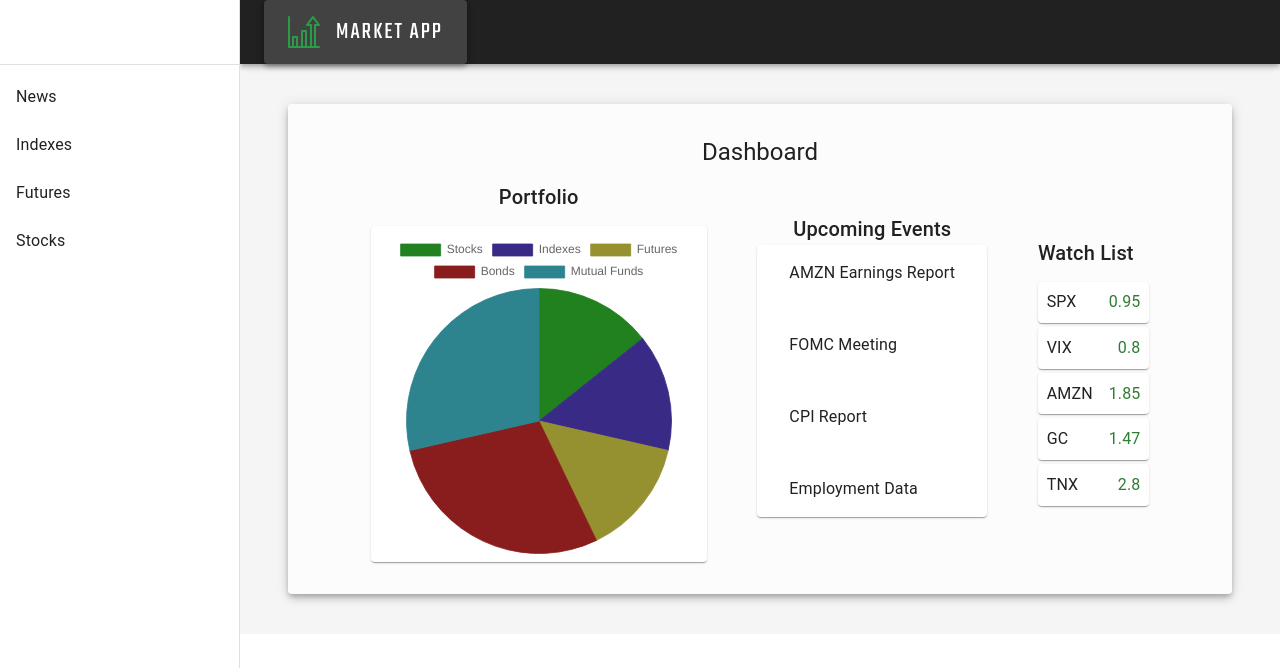
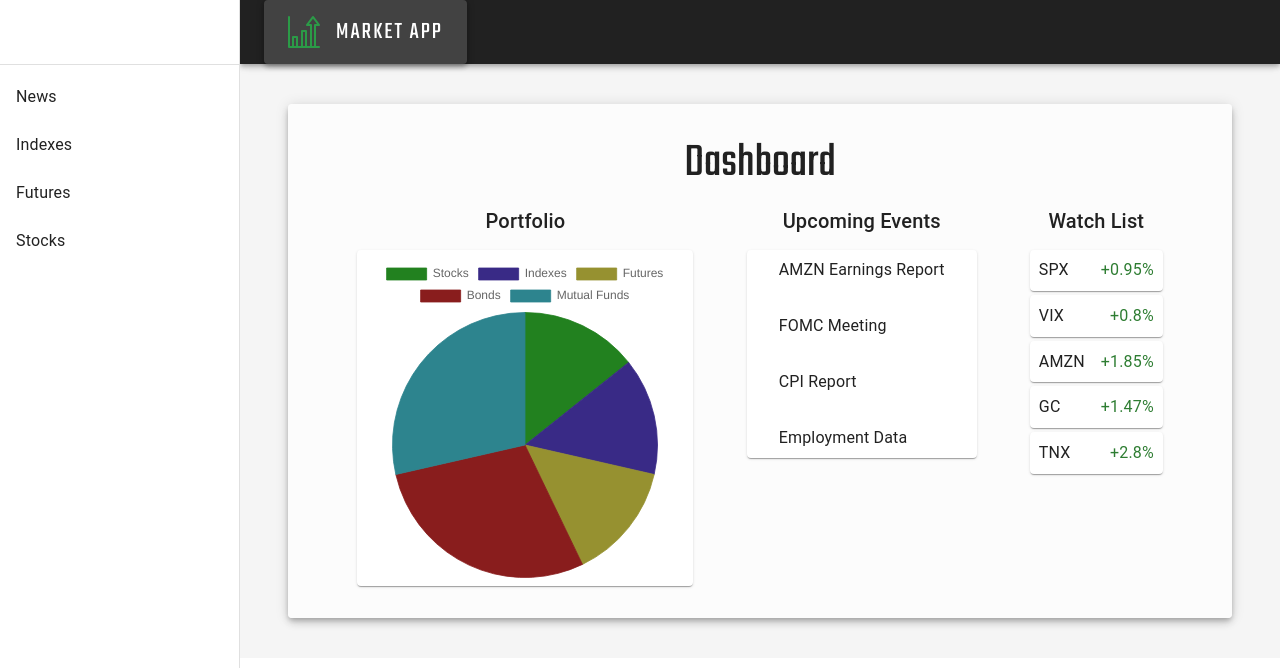
Before and after one commit to samouchka1/marketApp, a React (Create React App) app: page / in a window 1280 px wide. Shown: the top 668 px of the page. Built offline with nearby package versions, Linux system fonts and the light colour scheme.

Commit message:
Update Welcome.js

```diff
--- a/src/components/Welcome.js
+++ b/src/components/Welcome.js
@@ -4,6 +4,7 @@ import {
     Box,
     Paper,
     Typography,
+    Divider
 } from '@mui/material';
 import { Slide } from "react-awesome-reveal";
 import { Chart as ChartJS, ArcElement, Tooltip, Legend } from 'chart.js';
@@ -43,8 +44,8 @@ const watchListItemStyles = {
 }
 
 const eventsAreaStyles = {
-  p: '.5rem 1rem',
-  m: '.5rem 1rem'
+  p: '.25rem 1rem',
+  m: '.25rem 1rem'
 }
 
 const Welcome = () => {
@@ -60,7 +61,7 @@ const Welcome = () => {
             }}
             elevation="5"
           >
-            <Typography variant="h5" sx={{textAlign: 'center'}}>
+            <Typography variant="h3" sx={{textAlign: 'center', fontFamily: 'Teko'}}>
               Dashboard
             </Typography>
 
@@ -69,7 +70,8 @@ const Welcome = () => {
                 display: 'flex',
                 flexDirection: {md: 'row', xs: 'column'},
                 justifyContent: 'space-evenly',
-                alignItems: 'center'
+                alignItems: { md: 'start', xs: 'center'},
+                gap: '1rem'
               }}
             >
 
@@ -79,9 +81,10 @@ const Welcome = () => {
                   <Pie data={data} />
                 </Paper>
               </Box>
+              <Divider sx={{ display: {md: 'none', xs: 'block'}}} />
 
               <Box>
-                <Typography variant="h6" sx={{textAlign: 'center'}}>Upcoming Events</Typography>
+                <Typography variant="h6" sx={{textAlign: 'center', m: '.8rem 0'}}>Upcoming Events</Typography>
                 <Paper sx={{display: 'flex', flexDirection: 'column', gap: '1rem'}}>
                   <Box sx={eventsAreaStyles}>
                     <Typography>AMZN Earnings Report</Typography>
@@ -96,11 +99,11 @@ const Welcome = () => {
                     <Typography>Employment Data</Typography>
                   </Box>
                 </Paper>
-
               </Box>
+              <Divider sx={{ display: {md: 'none', xs: 'block'}}} />
 
               <Box>
-                <Typography variant="h6" sx={{m: '.8rem 0'}}>Watch List</Typography>
+                <Typography variant="h6" sx={{textAlign: 'center', m: '.8rem 0'}}>Watch List</Typography>
                 <Box
                   sx={{
                     display: 'flex',
@@ -113,7 +116,7 @@ const Welcome = () => {
                   <Paper key={item} sx={watchListItemStyles}>
                     <Typography>{item}</Typography>
                     <Typography sx={watchListPercentChangeStyles}>
-                      {faker.datatype.float({ min: 0.5, max: 4, precision: 0.01 })}
+                      +{faker.datatype.float({ min: 0.5, max: 4, precision: 0.01 })}%
                     </Typography>
                   </Paper>
 
```
